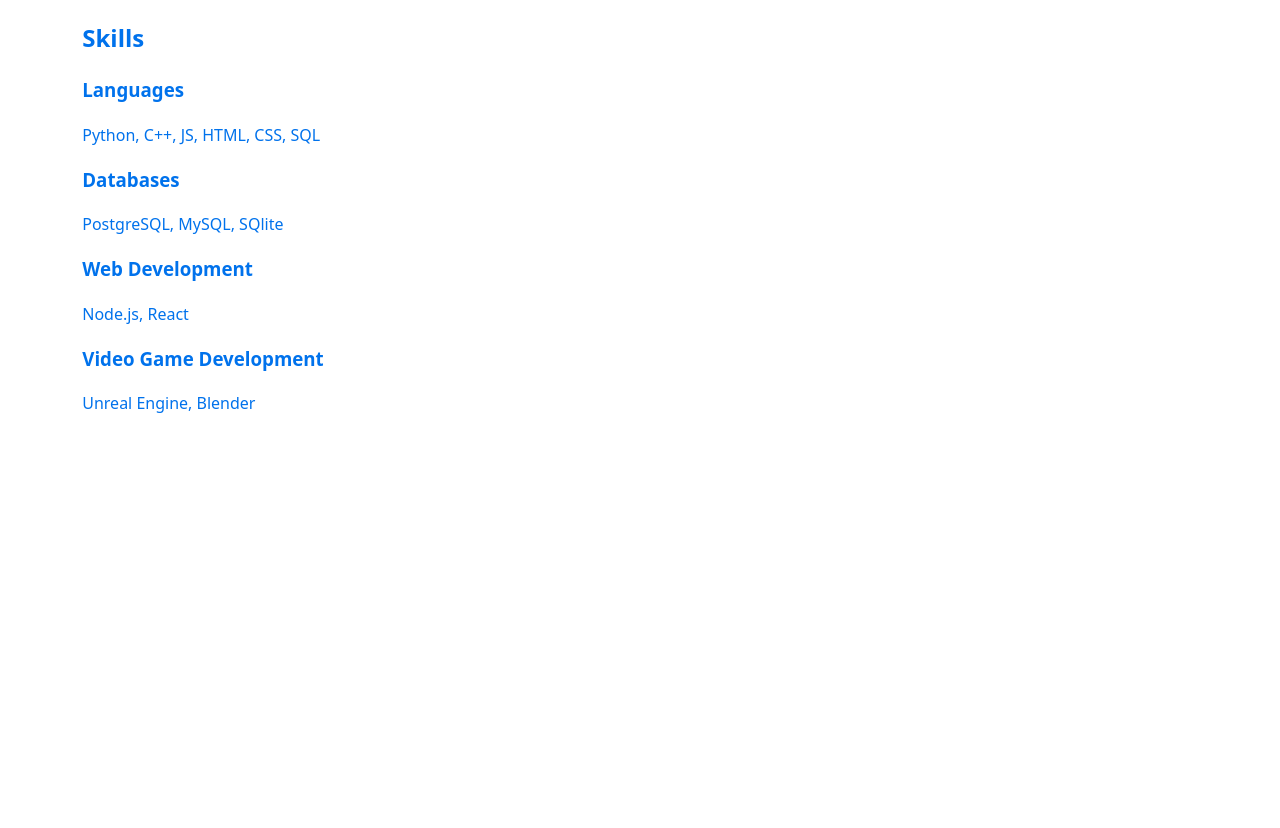
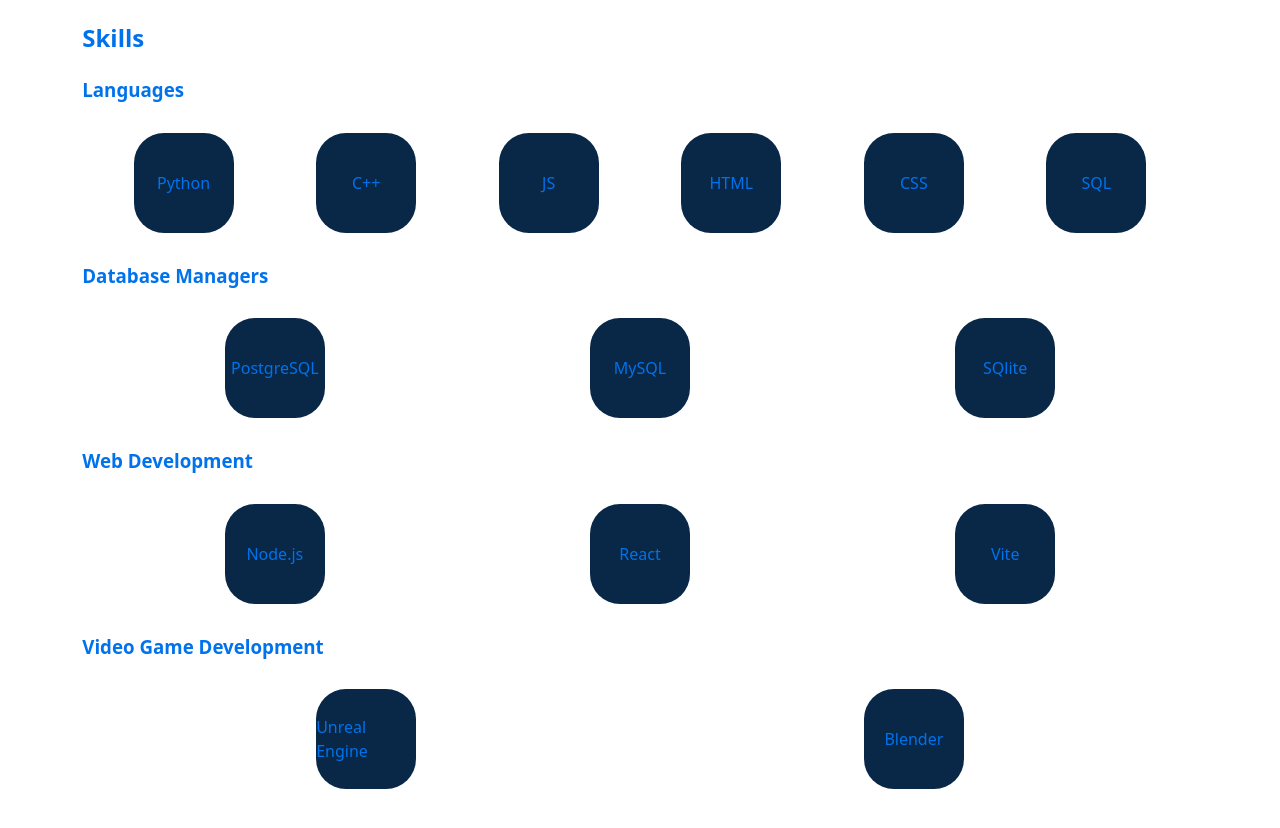
Before and after one commit to LtUdon/AG_Web, a React (Vite) app: page /about in a window 1280 px wide. Shown: the part 800-1628 px from the top of the page. Before the commit the page ends 1247 px from the top, so only its background shows below. Built offline with nearby package versions, Linux system fonts and the light colour scheme.

Commit message:
About: Skills placed into token cointainers

```diff
--- a/src/About.css
+++ b/src/About.css
@@ -6,9 +6,19 @@
 }
 
 .token-container{
-  flex: content;
-  flex-wrap: wrap;
-  gap: 3px;
+  display: flex;
+  justify-content: space-around;
+  padding: 10px;
+}
+
+.token{
+  width: 100px;
+  height: 100px;
+  background-color: #092747;
+  border-radius: 30%;
+  display: flex;
+  justify-content: center;
+  align-items: center;
 }
 
 .profile-pic {
--- a/src/About.jsx
+++ b/src/About.jsx
@@ -6,10 +6,11 @@ return (
 	<>
 	<title>Gian Alfonso</title>
 	<div>
-		<img src={gianImage} alt="Gian Alfonso" className="profile-pic"/>
+		<img src={gianImage} alt="Gian Alfonso" className="profile-pic"/> <br></br>
+		<button onClick={() => window.location.href = '/'} className='home-button'>Home</button>
 	</div>
 	<div>
-		<button onClick={() => window.location.href = '/'} className='home-button'>Home</button>
+
 		<div className='about-container'>
 			<h1>About Me</h1>
 					<p>
@@ -36,19 +37,29 @@ return (
 				<h2>Skills</h2>
 				<h3>Languages</h3>
 				<div className='token-container'>
-					Python, C++, JS, HTML, CSS, SQL
+					<div className='token'>Python</div>
+					<div className='token'>C++</div>
+					<div className='token'>JS</div>
+					<div className='token'>HTML</div>
+					<div className='token'>CSS</div>
+					<div className='token'>SQL</div>
 				</div>
-				<h3>Databases</h3>
+				<h3>Database Managers</h3>
 				<div className='token-container'>
-					PostgreSQL, MySQL, SQlite
+					<div className='token'>PostgreSQL</div>
+					<div className='token'>MySQL</div>
+					<div className='token'>SQlite</div>
 				</div>
 				<h3>Web Development</h3>
 				<div className='token-container'>
-					Node.js, React
+					<div className='token'>Node.js</div>
+					<div className='token'>React</div>
+					<div className='token'>Vite</div>
 				</div>
 				<h3>Video Game Development</h3>
 				<div className='token-container'>
-					Unreal Engine, Blender
+					<div className='token'>Unreal Engine</div>
+					<div className='token'>Blender</div>
 				</div>
 		</div>
 	</div>
--- a/src/index.css
+++ b/src/index.css
@@ -44,7 +44,6 @@ button {
   font-family: inherit;
   background-color: #092747;
   cursor: pointer;
-  gap: 10px;
   transition:
     border-color 0.25s,
     border-width 0.25s;
```
